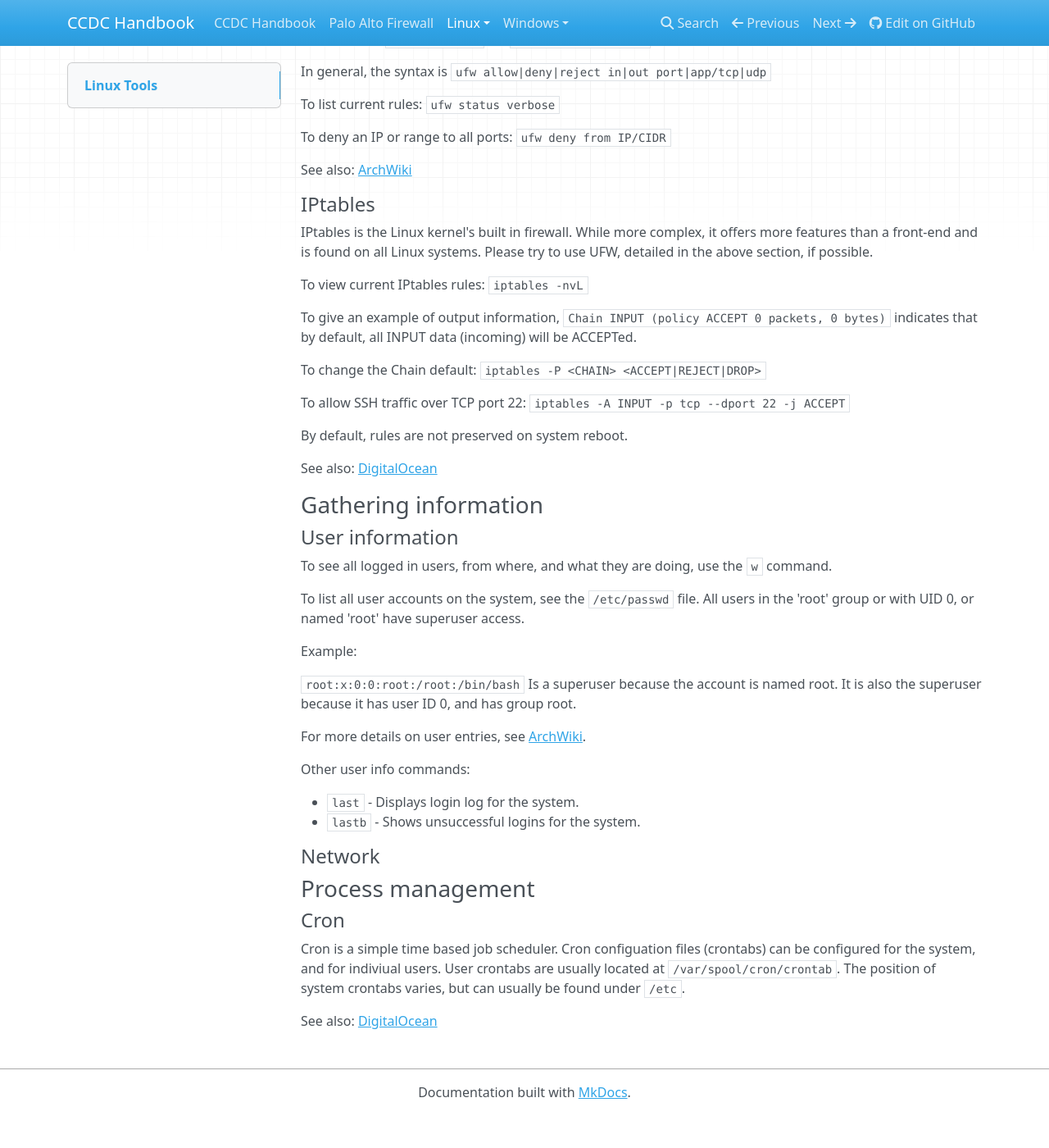
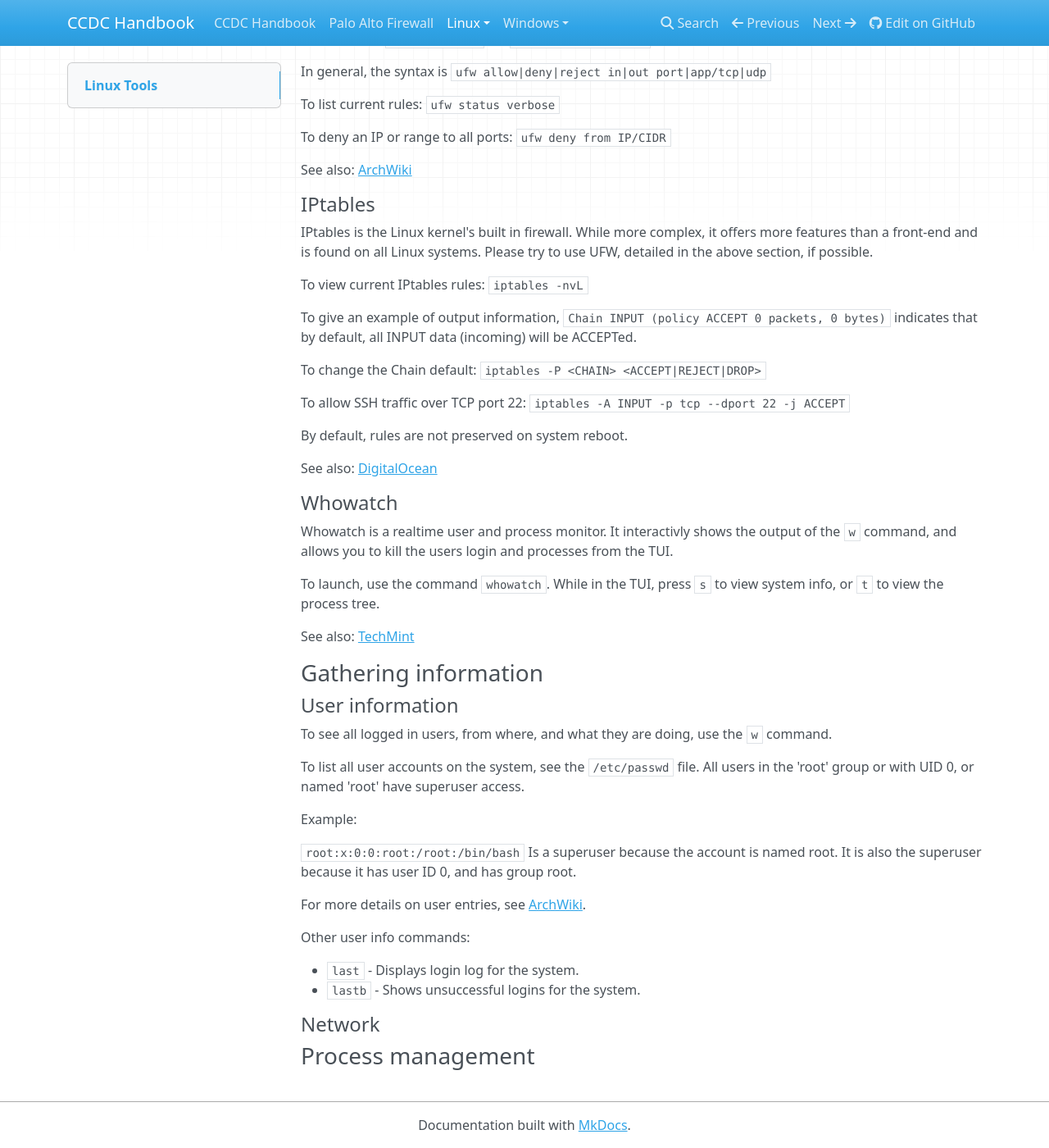
Before and after one commit to ius-csg/ccdc-handbook, an MkDocs documentation site: the page built from docs/Linux/tools.md, in a window 1280 px wide and 1400 px high, scrolled down 515 px. Shown: the whole window at 82% size. Built offline with MkDocs 1.6.1, drawn with Linux system fonts in a browser that asks for light colours; nearby versions of some CDN libraries; before the commit the page ends 1875 px from its top, so only the background shows below that.

Commit message:
Add whowatch, move cron

```diff
--- a/docs/Linux/tools.md
+++ b/docs/Linux/tools.md
@@ -48,6 +48,13 @@ By default, rules are not preserved on system reboot.
 See also:
 [DigitalOcean](https://www.digitalocean.com/community/tutorials/how-to-set-up-a-firewall-using-iptables-on-ubuntu-14-04)
 
+#### Whowatch
+Whowatch is a realtime user and process monitor. It interactivly shows the output of the `w` command, and allows you to kill the users login and processes from the TUI.
+
+To launch, use the command `whowatch`. While in the TUI, press `s` to view system info, or `t` to view the process tree.
+
+See also: [TechMint](https://www.tecmint.com/whowatch-monitor-linux-users-and-processes-in-real-time/)
+
 ### Gathering information
 
 #### User information
@@ -71,8 +78,3 @@ Other user info commands:
 
 
 ### Process management
-
-#### Cron
-Cron is a simple time based job scheduler. Cron configuation files (crontabs) can be configured for the system, and for indiviual users. User crontabs are usually located at `/var/spool/cron/crontab`. The position of system crontabs varies, but can usually be found under `/etc`.
-
-See also: [DigitalOcean](https://www.digitalocean.com/community/tutorials/how-to-use-cron-to-automate-tasks-on-a-vps)
```
